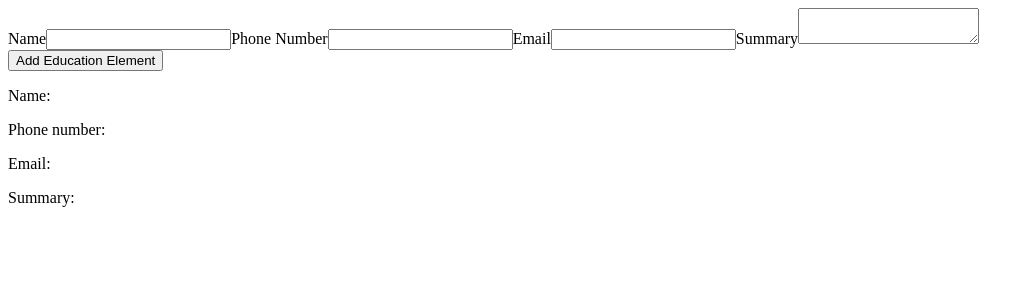
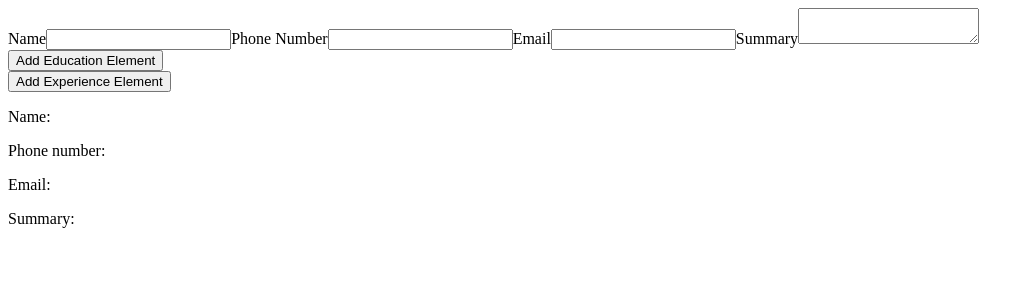
Before and after one commit to vladius9512/CV-Application, a React (Create React App) app in the folder cv-project/: page / in a window 1280 px wide. Shown: the top 300 px of the page, without its empty margins (0-1034 px from the left). Built offline with nearby package versions, Linux system fonts and the light colour scheme.

Commit message:
created the experience section. You can press a button to display the section. Will implement the input acceptance of data

```diff
--- a/cv-project/src/App.js
+++ b/cv-project/src/App.js
@@ -4,6 +4,7 @@ import uniqid from "uniqid";
 import BasicInformation from "./Components/BasicInformation";
 import Education from "./Components/Education";
 import Overview from "./Components/Overview";
+import Experience from "./Components/Experience";
 
 class App extends Component {
     constructor() {
@@ -23,6 +24,14 @@ class App extends Component {
                 id: uniqid(),
             },
             educationArray: [],
+            experienceElement: {
+                position: "",
+                companyName: "",
+                period: "",
+                achievments: "",
+                id: uniqid(),
+            },
+            experienceArray: [],
         };
     }
     handleBasicInformationNameChange = (e) => {
@@ -76,6 +85,7 @@ class App extends Component {
                     }
                 />
                 <Education />
+                <Experience />
                 <Overview
                     basicInformation={basicInformation}
                     educationArray={educationArray}
--- a/cv-project/src/Components/Experience.jsx
+++ b/cv-project/src/Components/Experience.jsx
@@ -0,0 +1,39 @@
+import React from "react";
+import { useState } from "react";
+
+const Experience = (props) => {
+    const [isShown, setIsShown] = useState(false);
+
+    const handleClick = (e) => {
+        setIsShown((current) => !current);
+    };
+
+    return (
+        <div className="experience-wrapper">
+            <button
+                type="button"
+                onClick={handleClick}
+                className="showExperience"
+            >
+                Add Experience Element
+            </button>
+            {isShown && (
+                <section className="experience">
+                    <label>Position Title</label>
+                    <input type="text" id="experiencePosition" />
+                    <label>Company Name</label>
+                    <input type="text" id="experienceCompanyName" />
+                    <label>Period</label>
+                    <input type="text" id="experiencePeriodInput" />
+                    <label>Achievments/activities/responsibilities</label>
+                    <textarea type="text" id="achievmentsInput"></textarea>
+                    <button type="submit" className="addExperience">
+                        Submit experience
+                    </button>
+                </section>
+            )}
+        </div>
+    );
+};
+
+export default Experience;
```
